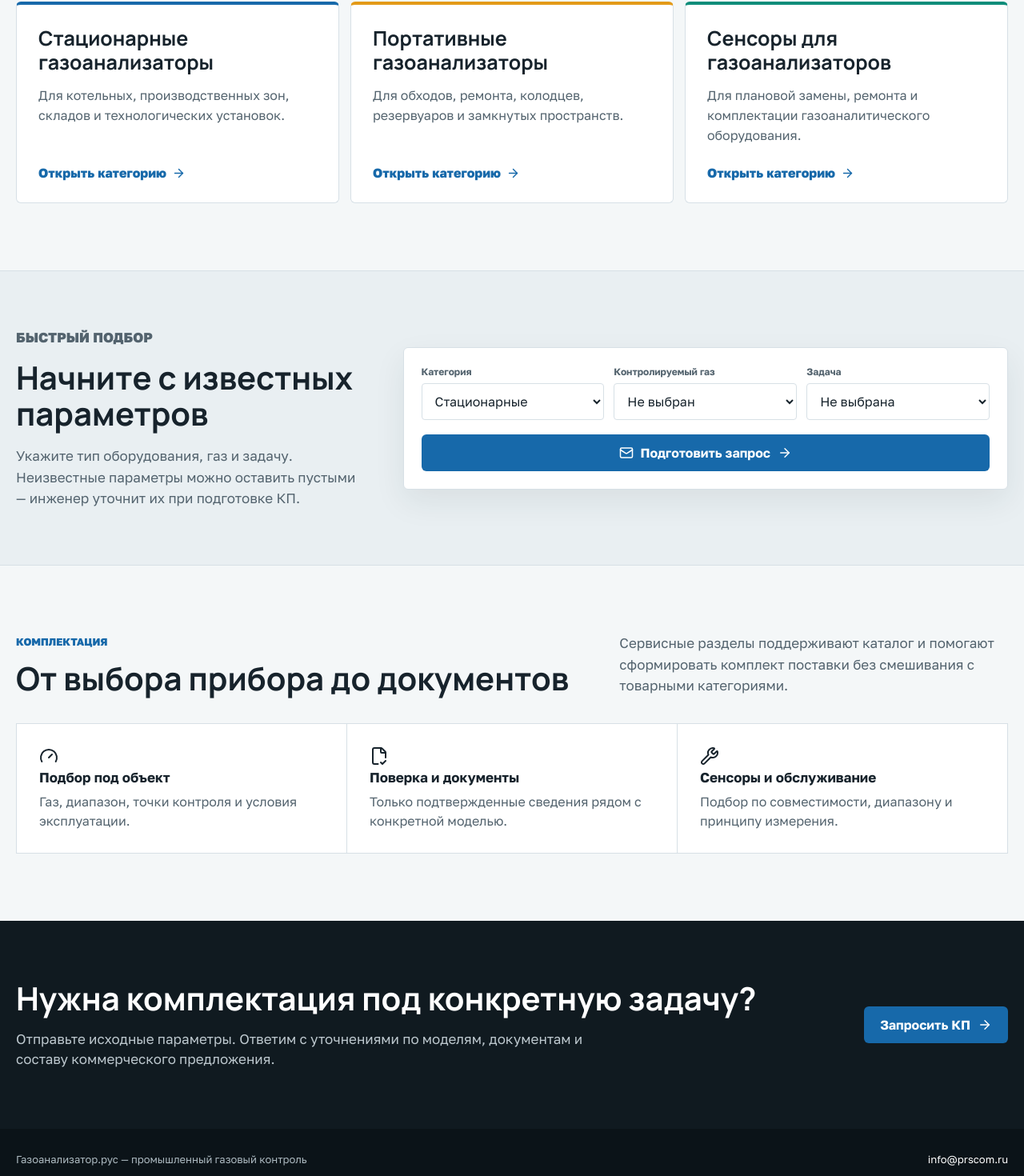
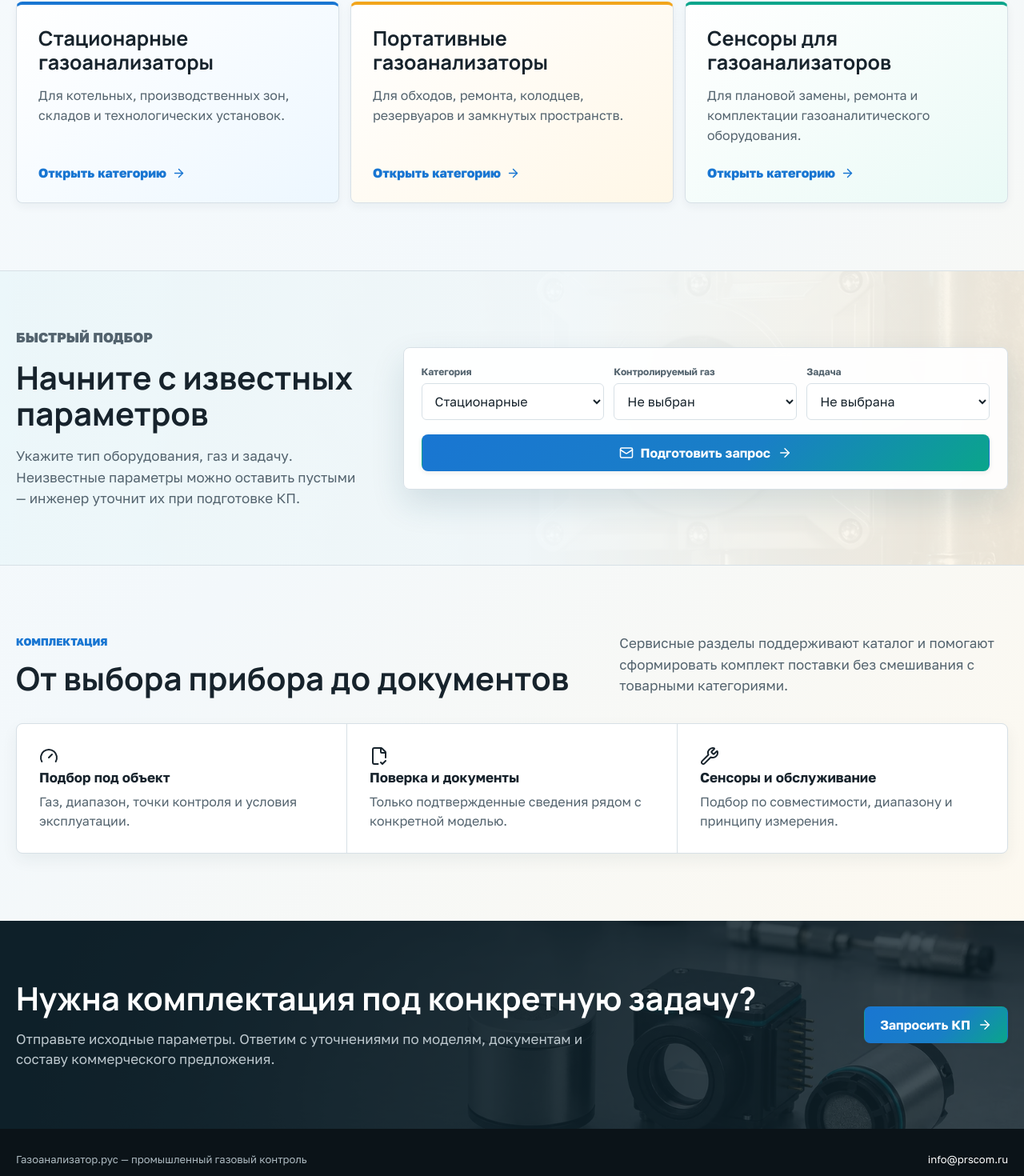
Before and after one commit to justGoty/gazrus-wordpress-local, a Next.js app in the folder web/: page / in a window 1280 px wide. Shown: the part 1097-2567 px from the top of the page at 80% size. Built offline with nearby package versions, Linux system fonts and the light colour scheme.

Commit message:
Refresh catalog visual system

```diff
--- a/web/src/app/globals.css
+++ b/web/src/app/globals.css
@@ -1,15 +1,15 @@
 :root {
-  --blue: #1769aa;
-  --teal: #0e8d7a;
-  --amber: #e39a18;
+  --blue: #1976d2;
+  --teal: #0aa58b;
+  --amber: #f2a51c;
   --ink: #17232c;
   --ink-soft: #53636e;
-  --paper: #f4f7f8;
+  --paper: #f3f8fb;
   --surface: #ffffff;
   --line: #d7e0e6;
   --dark: #101a20;
   --dark-soft: #1c2a32;
-  --radius: 6px;
+  --radius: 8px;
   --content: 1240px;
 }
 
@@ -23,7 +23,7 @@ html {
 
 body {
   margin: 0;
-  background: var(--paper);
+  background: linear-gradient(135deg, #f7fbfd 0%, var(--paper) 55%, #fff9ed 100%);
   color: var(--ink);
   font-family: var(--font-text), Arial, sans-serif;
 }
@@ -182,24 +182,41 @@ img {
   font-weight: 700;
   text-decoration: none;
   cursor: pointer;
-  transition: background-color 160ms ease, border-color 160ms ease, color 160ms ease, transform 160ms ease;
+  transition: background-color 180ms ease, border-color 180ms ease, color 180ms ease, box-shadow 180ms ease, transform 180ms ease;
 }
 
 .button {
+  position: relative;
   min-height: 46px;
   gap: 9px;
   padding: 0 19px;
+  overflow: hidden;
   border: 1px solid transparent;
+  box-shadow: 0 2px 6px rgba(23, 35, 44, 0.08);
+}
+
+.button::after {
+  position: absolute;
+  inset: 0;
+  content: "";
+  pointer-events: none;
+  opacity: 0;
+  background: linear-gradient(110deg, transparent 25%, rgba(255, 255, 255, 0.22) 50%, transparent 75%);
+  transform: translateX(-105%);
+  transition: opacity 180ms ease, transform 340ms ease;
 }
 
 .button-primary {
-  background: var(--blue);
+  background: linear-gradient(135deg, var(--blue), #197fc6 58%, var(--teal));
   color: #ffffff;
 }
 
 .button-primary:hover,
 .button-primary:focus-visible {
-  background: #115b95;
+  color: #ffffff;
+  background: linear-gradient(135deg, #1268bd, #147bbf 56%, #078e78);
+  box-shadow: 0 12px 24px rgba(17, 111, 179, 0.3);
+  transform: translateY(-2px);
 }
 
 .button-ghost {
@@ -212,6 +229,14 @@ img {
 .button-ghost:focus-visible {
   border-color: #ffffff;
   background: rgba(16, 26, 32, 0.7);
+  box-shadow: 0 10px 22px rgba(0, 0, 0, 0.2);
+  transform: translateY(-2px);
+}
+
+.button:hover::after,
+.button:focus-visible::after {
+  opacity: 1;
+  transform: translateX(105%);
 }
 
 .icon-button {
@@ -227,6 +252,8 @@ img {
 .icon-button:focus-visible {
   color: var(--blue);
   border-color: var(--blue);
+  box-shadow: 0 8px 18px rgba(25, 118, 210, 0.16);
+  transform: translateY(-1px);
 }
 
 .menu-toggle {
@@ -276,7 +303,9 @@ img {
 }
 
 .hero-shade {
-  background: rgba(8, 17, 23, 0.68);
+  background:
+    linear-gradient(90deg, rgba(7, 18, 27, 0.9) 0%, rgba(7, 18, 27, 0.78) 43%, rgba(7, 18, 27, 0.38) 72%, rgba(7, 18, 27, 0.22) 100%),
+    linear-gradient(140deg, rgba(25, 118, 210, 0.28), transparent 48%);
 }
 
 .hero-inner {
@@ -394,6 +423,7 @@ img {
   font-weight: 700;
   text-align: left;
   cursor: pointer;
+  transition: background-color 180ms ease, border-color 180ms ease, color 180ms ease, box-shadow 180ms ease, transform 180ms ease;
 }
 
 .hero-tab::after {
@@ -422,6 +452,14 @@ img {
   background: rgba(255, 255, 255, 0.96);
   color: var(--ink);
   border-color: #ffffff;
+  box-shadow: 0 10px 22px rgba(0, 0, 0, 0.17);
+}
+
+.hero-tab:hover:not([data-active="true"]),
+.hero-tab:focus-visible:not([data-active="true"]) {
+  border-color: rgba(255, 255, 255, 0.74);
+  background: rgba(23, 42, 52, 0.9);
+  transform: translateY(-2px);
 }
 
 .hero-tab[data-active="true"]::after {
@@ -442,7 +480,7 @@ img {
 }
 
 .trust-strip {
-  background: var(--surface);
+  background: linear-gradient(100deg, #ffffff 0%, #eff9fb 55%, #fff8e9 100%);
   border-bottom: 1px solid var(--line);
 }
 
@@ -535,18 +573,29 @@ img {
   border-top-width: 4px;
   border-radius: var(--radius);
   background: var(--surface);
+  box-shadow: 0 4px 12px rgba(21, 43, 56, 0.05);
+  transition: border-color 180ms ease, box-shadow 180ms ease, transform 180ms ease;
 }
 
 .category-card-blue {
   border-top-color: var(--blue);
+  background: linear-gradient(145deg, #ffffff 0%, #edf7ff 100%);
 }
 
 .category-card-amber {
   border-top-color: var(--amber);
+  background: linear-gradient(145deg, #ffffff 0%, #fff7e7 100%);
 }
 
 .category-card-teal {
   border-top-color: var(--teal);
+  background: linear-gradient(145deg, #ffffff 0%, #eafaf6 100%);
+}
+
+.category-card:hover {
+  border-color: #bed0da;
+  box-shadow: 0 16px 30px rgba(21, 43, 56, 0.13);
+  transform: translateY(-4px);
 }
 
 .category-card h3 {
@@ -575,9 +624,23 @@ img {
 }
 
 .selection-section {
-  background: #e9eff2;
+  position: relative;
+  isolation: isolate;
+  overflow: hidden;
+  background: linear-gradient(100deg, #edf8fb 0%, #f5fbfd 54%, #fff7e8 100%);
   border-top: 1px solid var(--line);
   border-bottom: 1px solid var(--line);
+}
+
+.selection-section::before {
+  position: absolute;
+  inset: 0;
+  z-index: -1;
+  content: "";
+  opacity: 0.2;
+  background:
+    linear-gradient(90deg, rgba(237, 248, 251, 0.98) 0%, rgba(245, 251, 253, 0.9) 51%, rgba(255, 247, 232, 0.56) 100%),
+    url("/images/hero-stationary-v4.webp") center right / cover no-repeat;
 }
 
 .selection-layout {
@@ -606,8 +669,9 @@ img {
   padding: 22px;
   border: 1px solid var(--line);
   border-radius: var(--radius);
-  background: var(--surface);
-  box-shadow: 0 15px 38px rgba(24, 45, 57, 0.08);
+  background: rgba(255, 255, 255, 0.92);
+  box-shadow: 0 18px 42px rgba(24, 75, 96, 0.14);
+  backdrop-filter: blur(8px);
 }
 
 .selection-form label {
@@ -627,7 +691,7 @@ img {
   min-height: 46px;
   padding: 0 34px 0 12px;
   border: 1px solid var(--line);
-  border-radius: 4px;
+  border-radius: 6px;
   background: #ffffff;
   color: var(--ink);
 }
@@ -643,6 +707,9 @@ img {
   gap: 1px;
   background: var(--line);
   border: 1px solid var(--line);
+  border-radius: var(--radius);
+  overflow: hidden;
+  box-shadow: 0 8px 20px rgba(21, 43, 56, 0.06);
 }
 
 .service-item {
@@ -666,8 +733,22 @@ img {
 }
 
 .quote-band {
-  background: var(--dark);
+  position: relative;
+  isolation: isolate;
+  overflow: hidden;
+  background: #10232c;
   color: #ffffff;
+}
+
+.quote-band::before {
+  position: absolute;
+  inset: 0;
+  z-index: -1;
+  content: "";
+  opacity: 0.36;
+  background:
+    linear-gradient(90deg, rgba(10, 26, 35, 0.98) 0%, rgba(10, 26, 35, 0.78) 48%, rgba(10, 26, 35, 0.3) 100%),
+    url("/images/hero-sensors-v3.webp") center right / cover no-repeat;
 }
 
 .quote-inner {
@@ -901,6 +982,14 @@ img {
   border: 1px solid var(--line);
   border-radius: var(--radius);
   background: var(--surface);
+  box-shadow: 0 4px 12px rgba(21, 43, 56, 0.05);
+  transition: border-color 180ms ease, box-shadow 180ms ease, transform 180ms ease;
+}
+
+.product-card:hover {
+  border-color: #bed0da;
+  box-shadow: 0 16px 30px rgba(21, 43, 56, 0.13);
+  transform: translateY(-3px);
 }
 
 .product-card-accent {
--- a/web/src/data/categories.ts
+++ b/web/src/data/categories.ts
@@ -21,7 +21,7 @@ export const categories: Category[] = [
     title: "Непрерывный контроль газовой среды на объекте",
     description:
       "Подбор стационарных газоанализаторов и систем контроля загазованности по газу, диапазону, исполнению и способу интеграции.",
-    image: "/images/hero-stationary-v3.webp",
+    image: "/images/hero-stationary-v4.webp",
     imageAlt: "Стационарная система промышленного газового контроля на объекте",
     focus: "Точки контроля · Ex/IP · интерфейсы",
     accent: "blue",
```
Also changed, not shown: web/public/images/hero-stationary-v4.webp (added).
